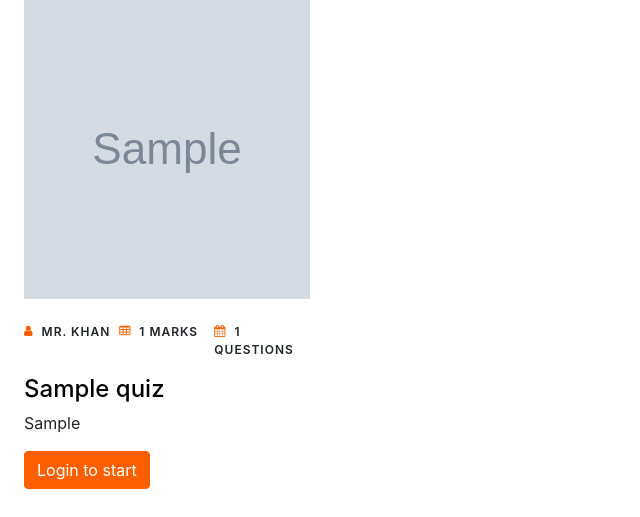
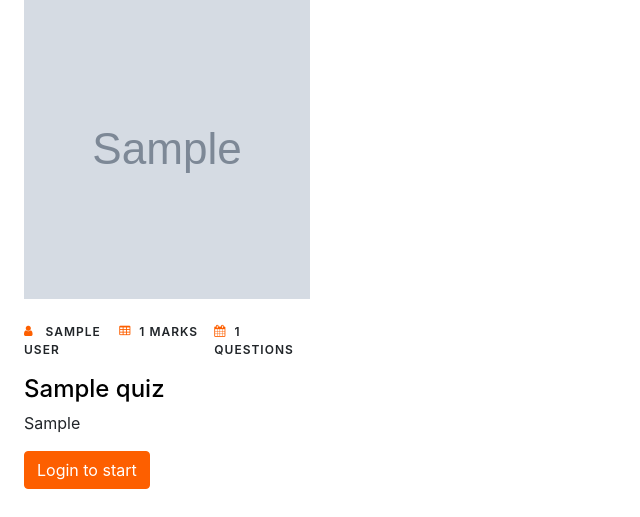
Before and after one commit to gieitech/emock, a Django app: page /quiz/web-list/ in a window 1280 px wide. Shown: the part 774-1291 px from the top of the page, without its empty margins (0-640 px from the left). Run offline with Django 3.2, Linux system fonts and the light colour scheme; tables that the repository leaves empty hold one stand-in row (values such as "Sample post"); grey boxes marked "Sample" are stand-in pictures; some libraries are stand-ins or nearby versions; some web fonts are replaced.

Commit message:
Galaxy Guide Center Testify@1.0.0.1 : name fix in exam

```diff
--- a/templates/Quiz/quiz_list.html
+++ b/templates/Quiz/quiz_list.html
@@ -37,7 +37,7 @@
 								<div class="img" style="background-image: url({{quiz.cover_image_url}});"></div>
 								<div class="text pt-4">
 									<p class="meta d-flex">
-										<span><i class="icon-user mr-2"></i>Mr. Khan</span>
+										<span><i class="icon-user mr-2"></i> {{brand.full_name }}</span>
 										<span><i class="icon-table mr-2"></i>{{quiz.full_marks}} Marks</span>
 										<span><i class="icon-calendar mr-2"></i>{{quiz.no_of_questions}} Questions</span>
 									</p>
```
